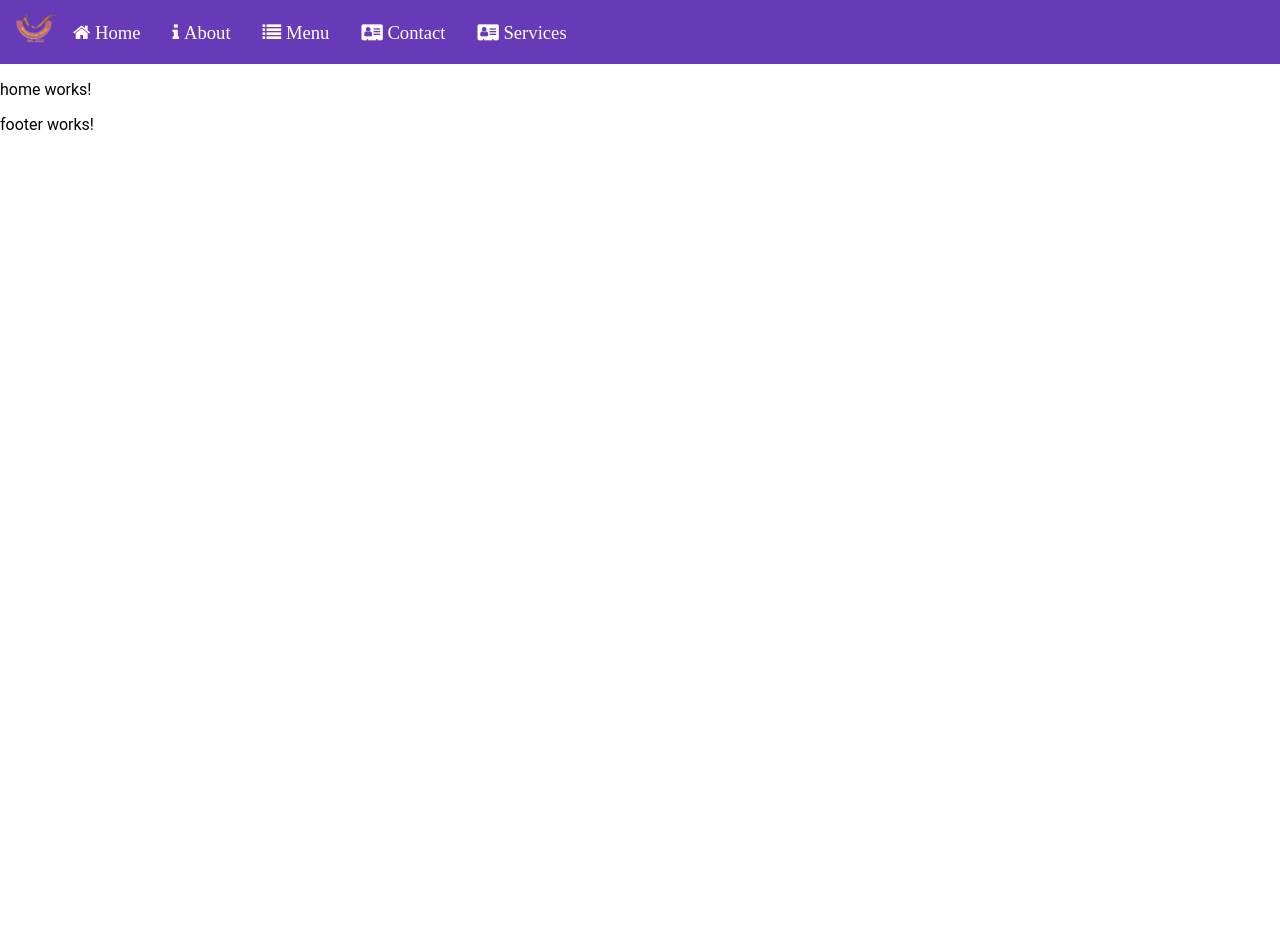
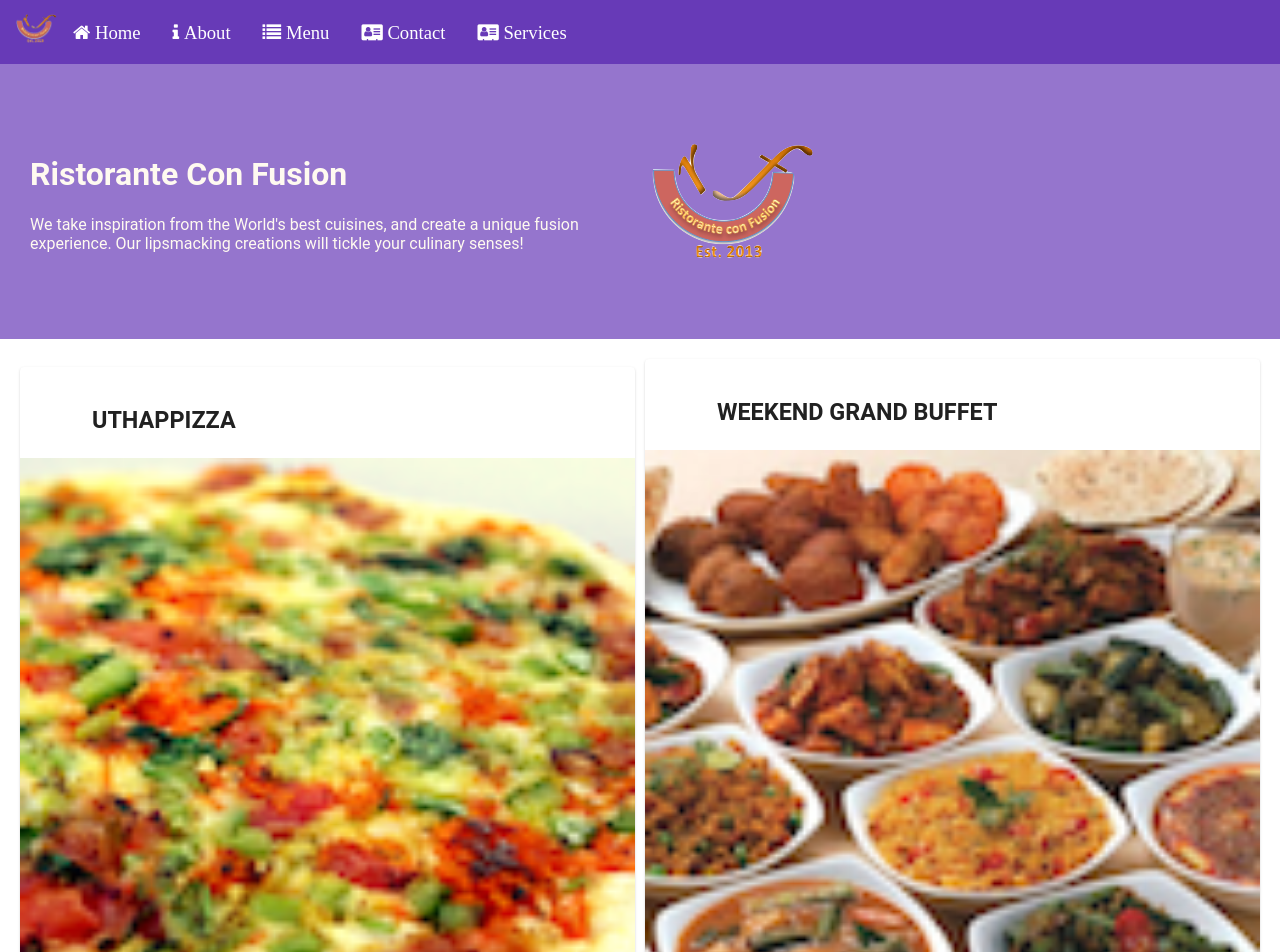
Before and after one commit to johnnascimento/angular-6-material-flex-coursera, an Angular app: page /home in a window 1280 px wide. Shown: the top 952 px of the page. Before the commit the page ends 800 px from the top, so only its background shows below. Built offline with nearby package versions, Linux system fonts and the light colour scheme.

Commit message:
SPA class part 1

```diff
--- a/src/app/app-routing/routes.ts
+++ b/src/app/app-routing/routes.ts
@@ -20,7 +20,7 @@
         component: AboutComponent
     },
     {
-        path: 'contact',
+        path: 'contactus',
         component: ContactComponent
     },
     {
--- a/src/app/app.module.ts
+++ b/src/app/app.module.ts
@@ -12,7 +12,10 @@
 import { AppComponent } from './app.component';
 import { MenuComponent } from './menu/menu.component';
 import { DishdetailComponent } from './dishdetail/dishdetail.component';
+
 import { DishService } from './services/dish.service';
+import { PromotionService } from './services/promotion.service';
+
 import { HeaderComponent } from './header/header.component';
 import { FooterComponent } from './footer/footer.component';
 import { AboutComponent } from './about/about.component';
@@ -43,7 +46,8 @@
     AppRoutingModule
   ],
   providers: [
-    DishService
+    DishService,
+    PromotionService
   ],
   bootstrap: [AppComponent]
 })
--- a/src/app/contact/contact.component.html
+++ b/src/app/contact/contact.component.html
@@ -1,3 +1,38 @@
-<p>
-  contact works!
-</p>
+<div class="container"
+  fxLayout="column"
+  fxLayoutGap="10px">
+
+  <div fxFlex>
+    <div>
+        <h3>Contact Us</h3>
+        <hr>
+    </div>
+  </div>
+
+  <div fxFlex>
+    <h3>Location Information</h3>
+    <div fxLayout="column" fxLayout.gt-sm="row">
+      <div fxFlex="50" fxFlexOffset="20px">
+        <h4>Our Address</h4>
+        <address>
+          121, Clear Water Bay Road<br>
+          Clear Water Bay, Kowloon<br>
+          HONG KONG<br>
+          <i class="fa fa-phone"></i>: +852 1234 5678<br>
+          <i class="fa fa-fax"></i>: +852 8765 4321<br>
+          <i class="fa fa-envelope"></i>:
+                <a href="mailto:confusion@food.net">confusion@food.net</a>
+        </address>
+        <p></p>
+        <div>
+          <a mat-raised-button href="tel:+85212345678"><i class="fa fa-phone"></i> Call</a>
+          <a mat-raised-button><i class="fa fa-skype"></i> Skype</a>
+          <a mat-raised-button href="mailto:confusion@food.net"><i class="fa fa-envelope-o"></i> Email</a>
+        </div>
+        </div>
+      <div fxFlex="40">
+        <h4>Map of our Location</h4>
+      </div>
+    </div>
+  </div>
+</div>
--- a/src/app/header/header.component.html
+++ b/src/app/header/header.component.html
@@ -3,33 +3,53 @@
         <img src="/assets/images/logo.png" alt="Logo" title="logo" height="30" width="41" />
     </span>
 
-    <a mat-button routerLink="/home">
+    <a mat-button routerLink="/home" routerLinkActive="active">
         <span class="fa fa-home fa-lg">
             Home
         </span>
     </a>
 
-    <a mat-button routerLink="/about">
+    <a mat-button routerLink="/about" routerLinkActive="active">
         <span class="fa fa-info fa-lg">
             About
         </span>
     </a>
 
-    <a mat-button routerLink="/menu">
+    <a mat-button routerLink="/menu" routerLinkActive="active">
         <span class="fa fa-list fa-lg">
             Menu
         </span>
     </a>
 
-    <a mat-button routerLink="/contact">
+    <a mat-button routerLink="/contactus" routerLinkActive="active">
         <span class="fa fa-address-card fa-lg">
             Contact
         </span>
     </a>
 
-    <a mat-button routerLink="">
+    <a mat-button routerLink="" routerLinkActive="active">
         <span class="fa fa-address-card fa-lg">
             Services
         </span>
     </a>
 </mat-toolbar>
+
+<div class="container jumbotron"
+    fxLayout="row"
+    fxLayout.sm="column"
+    fxLayout.xs="column"
+    fxLayoutAlign.xs="start center"
+    fxLayoutAlign.sm="start center"
+    fxLayoutAlign.gt-sm="center center"
+    fxLayoutGap="10px">
+
+  <div fxFlex fxFlex.gt-sm="50%">
+    <h1>Ristorante Con Fusion</h1>
+    <p>We take inspiration from the World's best cuisines, and create a unique fusion experience. Our lipsmacking creations
+      will tickle your culinary senses!</p>
+  </div>
+  <div fxFlex fxFlex.gt-sm="20%">
+    <img src="/assets/images/logo.png" alt="Logo">
+  </div>
+  <div fxFlex></div>
+</div>
--- a/src/app/header/header.component.scss
+++ b/src/app/header/header.component.scss
@@ -0,0 +1,16 @@
+$lt-gray: #ddd;
+$background-dark: #512DA8;
+$background-light: #9575CD;
+$background-pale: #D1C4E9;
+
+@mixin zero-margin($pad-up-down, $pad-left-right) {
+    margin: 0px auto;
+    padding: $pad-up-down $pad-left-right;
+}
+
+.jumbotron {
+    @include zero-margin(70px,30px);
+    background: $background-light ;
+    color:floralwhite;
+    min-height: 150px;
+}
--- a/src/app/home/home.component.html
+++ b/src/app/home/home.component.html
@@ -1,3 +1,36 @@
-<p>
-  home works!
-</p>
+<div class="container"
+     fxLayout="row"
+     fxLayout.sm="column"
+     fxLayout.xs="column"
+     fxLayoutAlign.gt-md="space-around center"
+     fxLayoutGap="10px">
+
+<mat-card *ngIf="dish" fxFlex>
+  <mat-card-header>
+    <div mat-card-avatar></div>
+    <mat-card-title>
+      <h3>{{dish.name | uppercase}}</h3>
+    </mat-card-title>
+  </mat-card-header>
+  <img mat-card-image src={{dish.image}} alt={{dish.name}}>
+  <mat-card-content>
+    <p>{{dish.description}}
+    </p>
+  </mat-card-content>
+</mat-card>
+
+<mat-card *ngIf="promotion" fxFlex>
+  <mat-card-header>
+    <div mat-card-avatar></div>
+    <mat-card-title>
+      <h3>{{promotion.name | uppercase}}</h3>
+    </mat-card-title>
+  </mat-card-header>
+  <img mat-card-image src={{promotion.image}} alt={{promotion.name}}>
+  <mat-card-content>
+    <p>{{promotion.description}}
+    </p>
+  </mat-card-content>
+</mat-card>
+
+</div>
--- a/src/app/home/home.component.ts
+++ b/src/app/home/home.component.ts
@@ -1,4 +1,8 @@
 import { Component, OnInit } from '@angular/core';
+import { Dish } from '../shared/dish';
+import { DishService } from '../services/dish.service';
+import { Promotion } from '../shared/promotion';
+import { PromotionService } from '../services/promotion.service';
 
 @Component({
   selector: 'app-home',
@@ -7,9 +11,17 @@
 })
 export class HomeComponent implements OnInit {
 
-  constructor() { }
+  dish: Dish;
+  promotion: Promotion;
+
+  constructor(
+    private dishServices: DishService,
+    private promotionService: PromotionService
+    ) { }
 
   ngOnInit() {
+    this.dish = this.dishServices.getFeaturedDish();
+    this.promotion = this.promotionService.getFeaturedPromotion();
   }
 
 }
--- a/src/app/services/dish.service.ts
+++ b/src/app/services/dish.service.ts
@@ -12,5 +12,13 @@
     return DISHES;
   }
 
+  getDish(id: string): Dish {
+    return DISHES.filter((dish) => { (dish.id === id) })[0];
+  }
+
+  getFeaturedDish() {
+    return DISHES.filter((dish) => dish.featured)[0];
+  }
+
   constructor() { }
 }
--- /dev/null
+++ b/src/app/services/promotion.service.ts
@@ -0,0 +1,23 @@
+import { Injectable } from '@angular/core';
+import { Promotion } from '../shared/promotion';
+import { PROMOTIONS } from '../shared/promotions';
+
+@Injectable({
+  providedIn: 'root'
+})
+export class PromotionService {
+
+  getPromotions(): Promotion[] {
+    return PROMOTIONS;
+  }
+
+  getPromotion(id: string): Promotion {
+    return PROMOTIONS.filter((promo) => { (promo.id === id) })[0];
+  }
+
+  getFeaturedPromotion() {
+    return PROMOTIONS.filter((promo) => promo.featured)[0];
+  }
+
+  constructor() { }
+}
--- /dev/null
+++ b/src/app/shared/promotion.ts
@@ -0,0 +1,9 @@
+export class Promotion {
+    id: string;
+    name: string;
+    image: string;
+    label: string;
+    price: string;
+    featured: boolean;
+    description: string;
+}
--- /dev/null
+++ b/src/app/shared/promotions.ts
@@ -0,0 +1,14 @@
+import { Promotion } from './promotion';
+
+export const PROMOTIONS: Promotion[] = [
+    {
+        id: '0',
+        name: 'Weekend Grand Buffet',
+        image: '/assets/images/buffet.png',
+        label: 'New',
+        price: '19.99',
+        featured: true,
+        // tslint:disable-next-line:max-line-length
+        description: 'Featuring mouthwatering combinations with a choice of five different salads, six enticing appetizers, six main entrees and five choicest desserts. Free flowing bubbly and soft drinks. All for just $19.99 per person'
+    }
+]
--- a/src/styles.scss
+++ b/src/styles.scss
@@ -16,3 +16,41 @@
   margin: 20px;
   display: flex;
 }
+
+
+$lt-gray: #ddd;
+$background-dark: #512DA8;
+$background-light: #9575CD;
+$background-pale: #D1C4E9;
+$primary-color-dark:   #512DA8;
+$primary-color:        #673AB7;
+$primary-color-light:  #D1C4E9;
+$primary-color-text:   #FFFFFF;
+$accent-color:         #FFC107;
+$primary-text-color:   #212121;
+$secondary-text-color: #757575;
+$divider-color:        #BDBDBD;
+
+@mixin zero-margin($pad-up-down, $pad-left-right) {
+    margin: 0px auto;
+    padding: $pad-up-down $pad-left-right;
+}
+
+
+.background-primary {
+    background-color: $background-dark!important;
+  }
+.background-accent {
+    background-color: $accent-color!important;
+  }
+.text-floral-white {
+    color: floralwhite!important;
+}
+
+.flex-spacer {
+  flex: 1 1 auto;
+}
+
+.active {
+  border-bottom: 1px inset crimson;
+}
```
Also changed, not shown: 1 other file (tests, documents, lock files or other folders).
